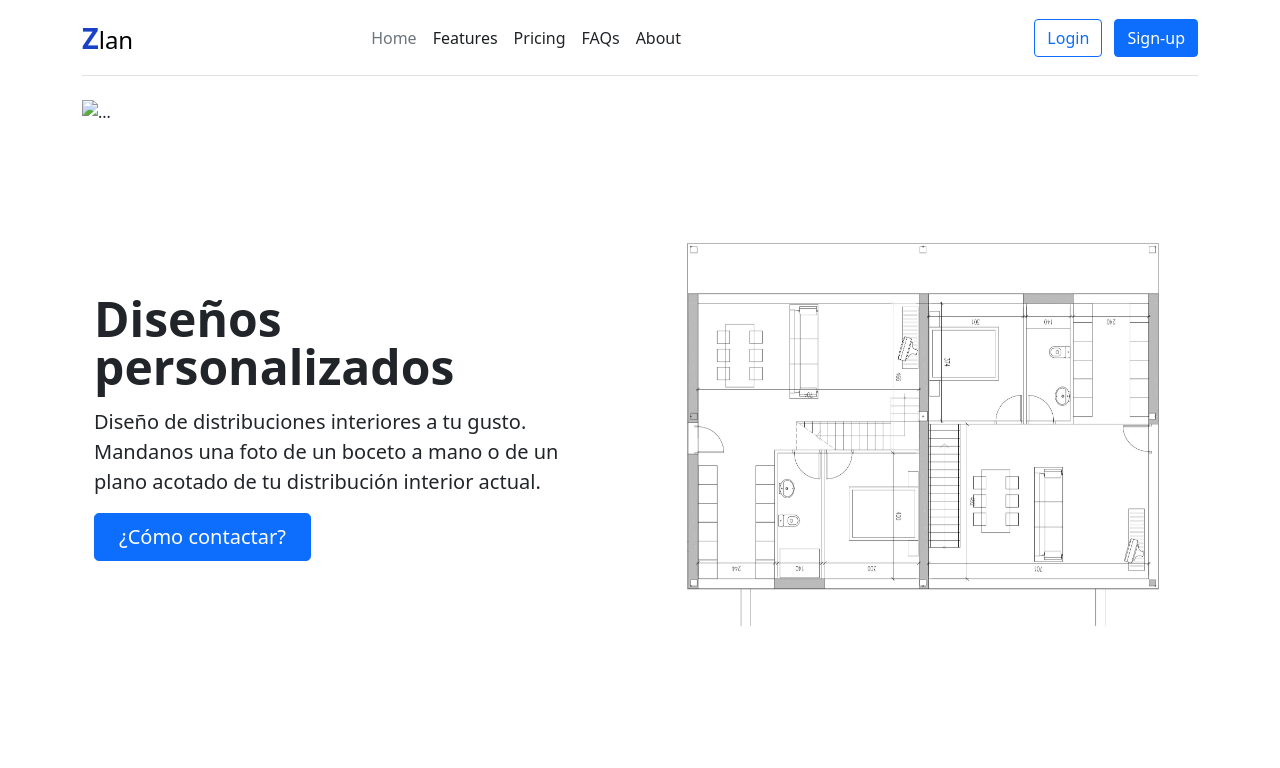
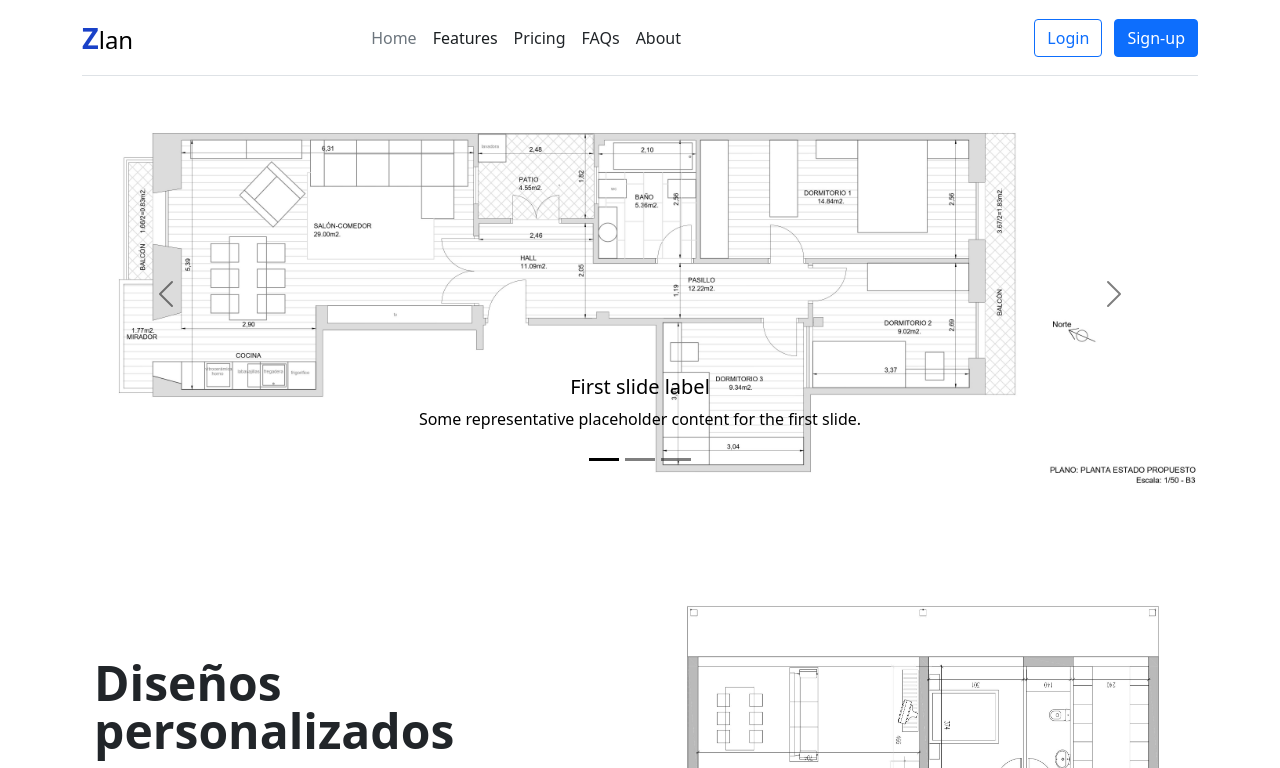
Before and after one commit to LenenaIker/Zaloa-Web, a website: page index.html in a window 1280 px wide. Both pictures are taken after a click on the link "Features". Shown: the top 768 px of the page. Drawn offline with nearby package versions, Linux system fonts and the light colour scheme.

Commit message:
Antes y después cambios

```diff
--- a/index.html
+++ b/index.html
@@ -30,22 +30,22 @@
     </header>
 
     <!--Carrusel-->
-    <div id="carouselExampleCaptions" class="carousel slide" data-bs-ride="carousel">
+    <div id="carouselExampleDark" class="carousel carousel-dark slide" data-bs-ride="carousel">
       <div class="carousel-indicators">
-        <button type="button" data-bs-target="#carouselExampleCaptions" data-bs-slide-to="0" class="active" aria-current="true" aria-label="Slide 1"></button>
-        <button type="button" data-bs-target="#carouselExampleCaptions" data-bs-slide-to="1" aria-label="Slide 2"></button>
-        <button type="button" data-bs-target="#carouselExampleCaptions" data-bs-slide-to="2" aria-label="Slide 3"></button>
+        <button type="button" data-bs-target="#carouselExampleDark" data-bs-slide-to="0" class="active" aria-current="true" aria-label="Slide 1"></button>
+        <button type="button" data-bs-target="#carouselExampleDark" data-bs-slide-to="1" aria-label="Slide 2"></button>
+        <button type="button" data-bs-target="#carouselExampleDark" data-bs-slide-to="2" aria-label="Slide 3"></button>
       </div>
       <div class="carousel-inner">
-        <div class="carousel-item active">
-          <img src="..." class="d-block w-100" alt="...">
+        <div class="carousel-item active" data-bs-interval="10000">
+          <img src="./img/Plano02PROPUESTO.jpg" class="d-block w-100" alt="Plano propuesto">
           <div class="carousel-caption d-none d-md-block">
             <h5>First slide label</h5>
             <p>Some representative placeholder content for the first slide.</p>
           </div>
         </div>
-        <div class="carousel-item">
-          <img src="..." class="d-block w-100" alt="...">
+        <div class="carousel-item" data-bs-interval="2000">
+          <img src="./img/Plano02AHORA.jpg" class="d-block w-100" alt="Plano hoy en día">
           <div class="carousel-caption d-none d-md-block">
             <h5>Second slide label</h5>
             <p>Some representative placeholder content for the second slide.</p>
@@ -59,11 +59,11 @@
           </div>
         </div>
       </div>
-      <button class="carousel-control-prev" type="button" data-bs-target="#carouselExampleCaptions" data-bs-slide="prev">
+      <button class="carousel-control-prev" type="button" data-bs-target="#carouselExampleDark" data-bs-slide="prev">
         <span class="carousel-control-prev-icon" aria-hidden="true"></span>
         <span class="visually-hidden">Previous</span>
       </button>
-      <button class="carousel-control-next" type="button" data-bs-target="#carouselExampleCaptions" data-bs-slide="next">
+      <button class="carousel-control-next" type="button" data-bs-target="#carouselExampleDark" data-bs-slide="next">
         <span class="carousel-control-next-icon" aria-hidden="true"></span>
         <span class="visually-hidden">Next</span>
       </button>
@@ -101,6 +101,7 @@
         </div>
         <div class="bg-body shadow-sm mx-auto">
           <img src="./img/planoSinHacer.jpg" alt="Boceto de casa" width="50%">
+          <p class="py-3">Un solo dormitorio, cocina mal ubicada y mala distribución</p>
         </div>
       </div>
       <div class="col-5 p-2 flex-fill bd-highlight text-center overflow-hidden">
@@ -109,7 +110,9 @@
         </div>
         <div class="bg-body shadow-sm mx-auto">
           <img src="./img/planoHecho.jpg" alt="Nueva distribución" width="50%">
+          <p class="py-3">El dormitorio principal más grande, un dormitorio extra y la cocina mejor ubicada</p>
         </div>
+
       </div>
     </div>
     <!--FIN Antes y Después-->
```
